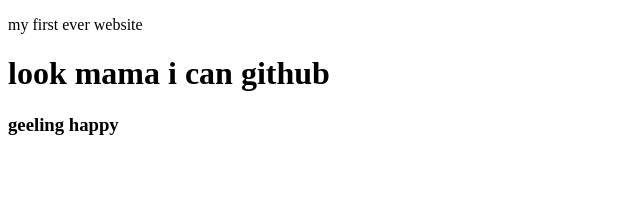
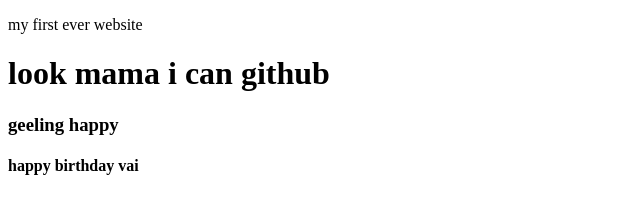
Before and after one commit to mdashikkhan686/my-first-website, a plain HTML site: page index.html in a window 1280 px wide. Shown: the whole page, without its empty margins (0-640 px from the left). Drawn offline with Linux system fonts and the light colour scheme.

Commit message:
happy added

```diff
--- a/index.html
+++ b/index.html
@@ -9,6 +9,7 @@
 <body>
     <p>my first ever website</p>
     <h1>look mama i can github</h1>
-    <h3>geeling happy </h3>
+    <h3>geeling happy</h3>
+    <h4>happy birthday vai</h4>
 </body>
 </html>
```
